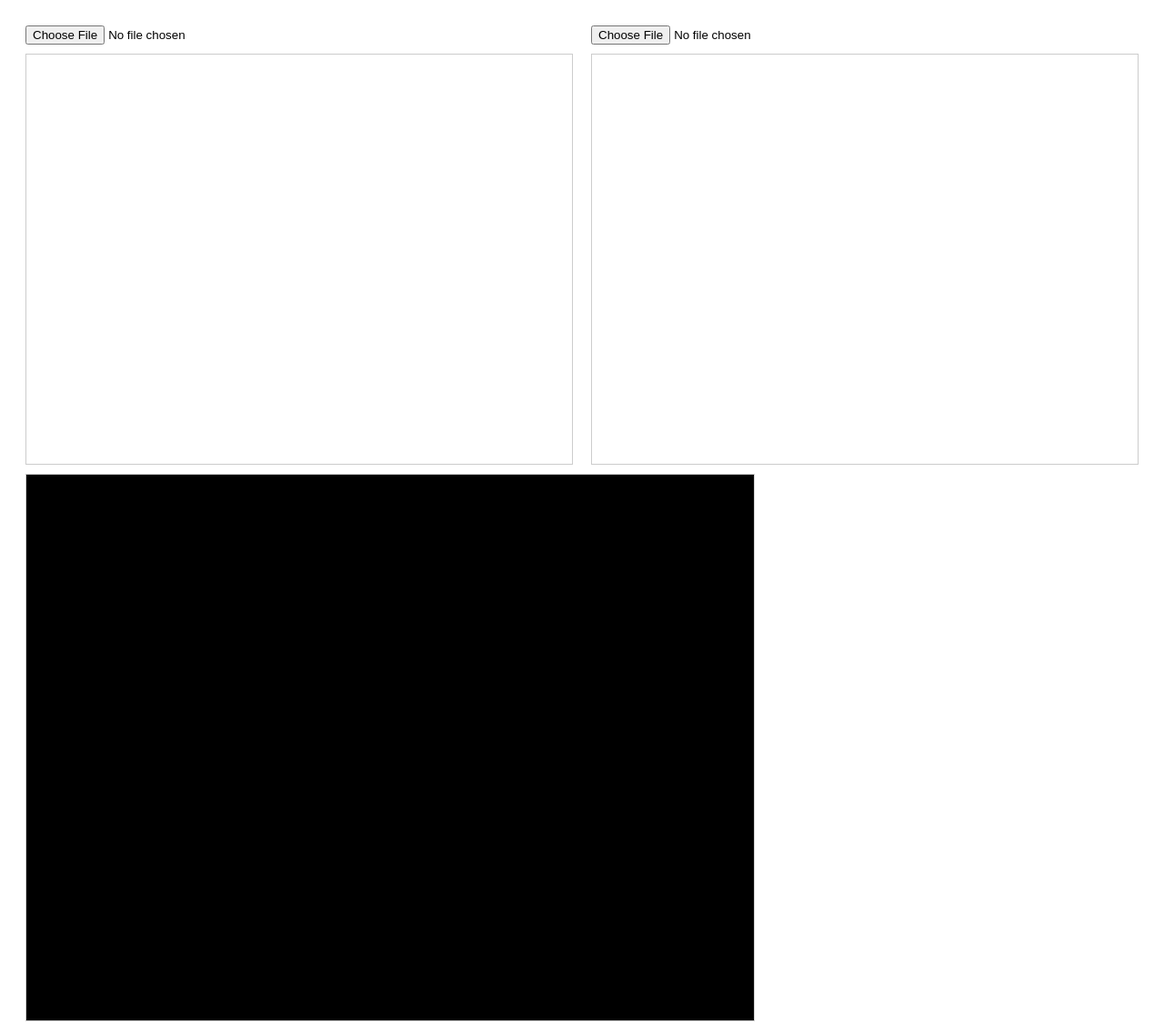
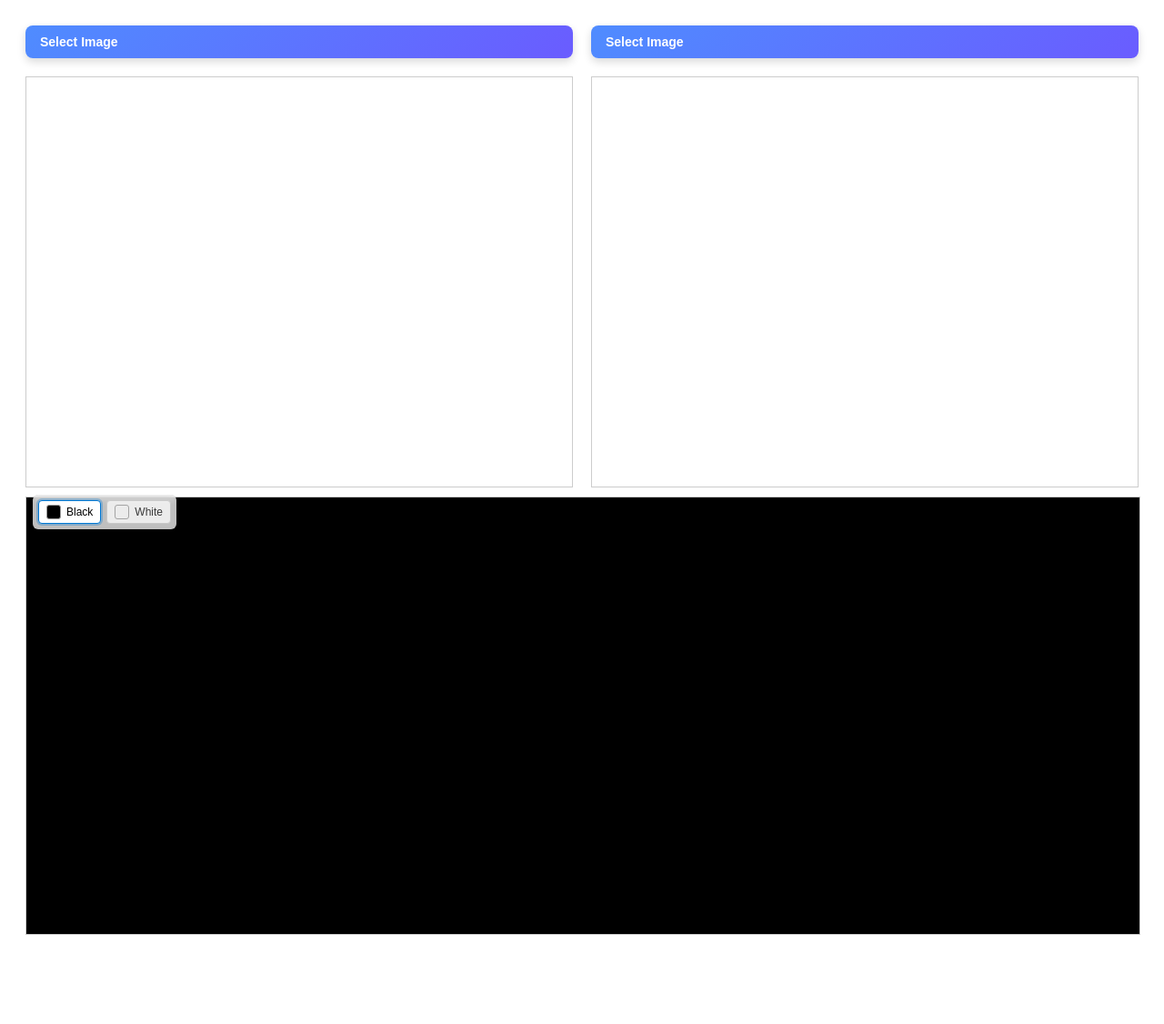
Before and after one commit to azpald/double-image, a plain HTML site: page index.html in a window 1280 px wide. Shown: the whole page at 91% size. After the commit the page ends 1056 px from the top, so only its background shows below. Drawn offline with Linux system fonts and the light colour scheme.

Commit message:
Adjust UI

```diff
--- a/index.html
+++ b/index.html
@@ -27,11 +27,103 @@
     max-width: 100%;
   }
 
+  .result-row {
+    grid-column: 1 / -1;
+    /* spans both columns */
+  }
+
   #ir_canvas_result {
     background-color: black;
+    max-height: 60vh;
+    /* limits height on wide screens */
+    width: 100%;
+    height: auto;
+    display: block;
+    object-fit: contain;
   }
-  #ir_canvas_result:hover {
-    background-color: white;
+
+  .result-canvas-wrapper {
+    position: relative;
+    width: 100%;
+  }
+
+  .bg-controls {
+    position: absolute;
+    top: 8px;
+    left: 8px;
+    z-index: 10;
+    display: flex;
+    gap: 6px;
+    background: rgba(255, 255, 255, 0.75);
+    padding: 6px;
+    border-radius: 6px;
+    backdrop-filter: blur(4px);
+  }
+
+  .bg-controls button {
+    display: flex;
+    align-items: center;
+    gap: 6px;
+    padding: 4px 8px;
+    font-size: 12px;
+    cursor: pointer;
+    border: 1px solid #ccc;
+    background: #fff;
+    border-radius: 4px;
+    opacity: 0.7;
+  }
+
+  .bg-controls button:hover {
+    opacity: 1;
+  }
+
+  .bg-controls button.active {
+    border-color: #0078d4;
+    box-shadow: 0 0 0 2px rgba(0, 120, 212, 0.3);
+    opacity: 1;
+  }
+
+  .swatch {
+    width: 14px;
+    height: 14px;
+    border-radius: 3px;
+    border: 1px solid #999;
+  }
+
+  .swatch-black {
+    background: black;
+  }
+
+  .swatch-white {
+    background: white;
+  }
+
+  .file-label {
+    display: inline-flex;
+    align-items: center;
+    gap: 8px;
+
+    padding: 10px 16px;
+    margin-bottom: 10px;
+
+    font-size: 14px;
+    font-weight: 600;
+    color: #ffffff;
+
+    background: linear-gradient(135deg, #4f8cff, #6a5cff);
+    border-radius: 8px;
+    cursor: pointer;
+
+    box-shadow: 0 4px 10px rgba(0, 0, 0, 0.15);
+    transition: all 0.2s ease;
+  }
+
+  .file-label:hover {
+    box-shadow: 0 6px 14px rgba(0, 0, 0, 0.2);
+  }
+
+  .file-label:active {
+    box-shadow: 0 3px 8px rgba(0, 0, 0, 0.15);
   }
 </style>
 </head>
@@ -39,19 +131,52 @@
 
 <div class="grid">
   <div class="column">
-    <input type="file" accept="image/*" id="ir_input_img1" autocomplete="off"/>
-    <textarea style="display: none;" id="ir_color_img1">{"min": 0, "max": 127, "base": [0, 0, 0]}</textarea>
+    <input type="file" accept="image/*" id="ir_input_img1" autocomplete="off" hidden/>
+    <label for="ir_input_img1" class="file-label"> Select Image </label>
+    <textarea style="display: none;" id="ir_color_img1">{"min": 0, "max": 130, "base": [0, 0, 0]}</textarea>
     <canvas id="ir_canvas_img1"></canvas>
   </div>
 
   <div class="column">
-    <input type="file" accept="image/*" id="ir_input_img2" autocomplete="off"/>
+    <input type="file" accept="image/*" id="ir_input_img2" autocomplete="off" hidden/>
+    <label for="ir_input_img2" class="file-label"> Select Image </label>
     <canvas id="ir_canvas_img2"></canvas>
-    <textarea style="display: none;" id="ir_color_img2">{"min": 128, "max": 255, "base": [255, 255, 255]}</textarea>
+    <textarea style="display: none;" id="ir_color_img2">{"min": 120, "max": 255, "base": [255, 255, 255]}</textarea>
   </div>
 </div>
 
-<canvas id="ir_canvas_result"></canvas>
+<div class="column result-row">
+  <div class="result-canvas-wrapper">
+    <div class="bg-controls">
+      <button type="button" data-bg="black" class="active">
+        <span class="swatch swatch-black"></span>
+        Black
+      </button>
+      <button type="button" data-bg="white">
+        <span class="swatch swatch-white"></span>
+        White
+      </button>
+    </div>
+    <canvas id="ir_canvas_result"></canvas>
+  </div>
+</div>
+
+<script>
+  const resultCanvas = document.getElementById('ir_canvas_result');
+  const bgButtons = document.querySelectorAll('.bg-controls button');
+
+  bgButtons.forEach(btn => {
+    btn.addEventListener('click', () => {
+      // update canvas background
+      resultCanvas.style.backgroundColor = btn.dataset.bg;
+
+      // update active state
+      bgButtons.forEach(b => b.classList.remove('active'));
+      btn.classList.add('active');
+    });
+  });
+</script>
+
 
 <script>
 function jsonDecode(str) {
@@ -64,6 +189,7 @@ function jsonDecode(str) {
   }
 }
 
+const BORDER = 5;
 const imageResources = {};
 
 for (const i of ["img1", "img2", "result"]) {
@@ -75,7 +201,7 @@ for (const i of ["img1", "img2", "result"]) {
 }
 
 // 2:1 canvas
-function resizeCanvas(canvas, width = 800) {
+function resizeCanvas(canvas, width = 400) {
   canvas.width  = width;
   canvas.height = width / 4 * 3;
 }
@@ -103,29 +229,42 @@ for (const i of Object.keys(imageResources)) {
 
 function drawCoverGrayscale(img, res) {
   const {canvas, ctx} = res;
+  // disable border
+  const BORDER = 0;
 
   const cw = canvas.width;
   const ch = canvas.height;
 
+  // Inner drawable area (inside transparent border)
+  const dw = cw - BORDER * 2;
+  const dh = ch - BORDER * 2;
+
   const ir = img.width / img.height;
-  const cr = cw / ch;
+  const dr = dw / dh;
 
   let sx, sy, sw, sh;
 
-  if (ir > cr) {
+  if (ir > dr) {
     sh = img.height;
-    sw = img.height * cr;
+    sw = img.height * dr;
     sx = (img.width - sw) / 2;
     sy = 0;
   } else {
     sw = img.width;
-    sh = img.width / cr;
+    sh = img.width / dr;
     sx = 0;
     sy = (img.height - sh) / 2;
   }
 
+  // Clear entire canvas (keeps border transparent)
   ctx.clearRect(0, 0, cw, ch);
-  ctx.drawImage(img, sx, sy, sw, sh, 0, 0, cw, ch);
+
+  // Draw image inside border
+  ctx.drawImage(
+    img,
+    sx, sy, sw, sh,
+    BORDER, BORDER, dw, dh
+  );
 
   applyGrayscale127(res);
 }
@@ -179,35 +318,53 @@ function updateResult(imageResources) {
   console.log("dataR", dataR.length);
 
   for (let i = 0; i < dataR.length; i += 4) {
-    let d1 = data1[i] / 255; // take from red
-    let d2 = data2[i] / 255; // take from red
 
-    d1 = Math.min(1, Math.max(0, d1));
-    d2 = Math.min(1, Math.max(0, d2));
+    if (i / 4 < canvasR.width * 3) {
+      dataR[i + 3] = 0;
+    }
 
-    const alpha = Math.round((1 - (d1 - d2) / (base1 - base2)) * 255 );
-    const value = Math.round((base1 + (d1 - base1) / alpha * 255) * 255);
+    let d1r = data1[i] / 255; // take from red
+    let d2r = data2[i] / 255; // take from red
+
+    d1r = Math.min(1, Math.max(0, d1r));
+    d2r = Math.min(1, Math.max(0, d2r));
+
+    if (d2r < d1r) {
+      // overlap
+      if ((i/4|0) % 2) {
+        d1r = d2r;
+      } else {
+        d2r = d1r;
+      }
+    }
+
+    const alpha = Math.round((1 - (d1r - d2r) / (base1 - base2)) * 255 );
+    const value = Math.round((base1 + (d1r - base1) / alpha * 255) * 255);
 
     dataR[i]     = value;
     dataR[i + 1] = value;
     dataR[i + 2] = value;
     dataR[i + 3] = alpha;
-
-    if (i === 0) {
-      console.log("red1", data1[i]);
-      console.log("red2", data2[i]);
-      console.log("d1", d1);
-      console.log("d2", d2);
-      console.log("base1", base1);
-      console.log("base2", base2);
-      console.log("alpha", alpha);
-      console.log("value", value);
-      console.log(dataR.slice(0, 4));
-    }
   }
 
   ctxR.putImageData(imageDataR, 0, 0);
+  makeTransparentBorder(canvasR, BORDER);
 
+}
+
+function makeTransparentBorder(canvas, border = 10) {
+  const ctx = canvas.getContext('2d');
+  const w = canvas.width;
+  const h = canvas.height;
+
+  // Top
+  ctx.clearRect(0, 0, w, border);
+  // Bottom
+  ctx.clearRect(0, h - border, w, border);
+  // Left
+  ctx.clearRect(0, 0, border, h);
+  // Right
+  ctx.clearRect(w - border, 0, border, h);
 }
 
 </script>
```
